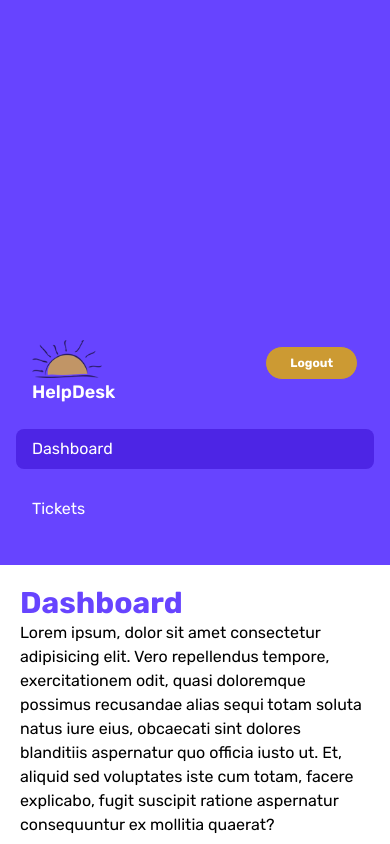
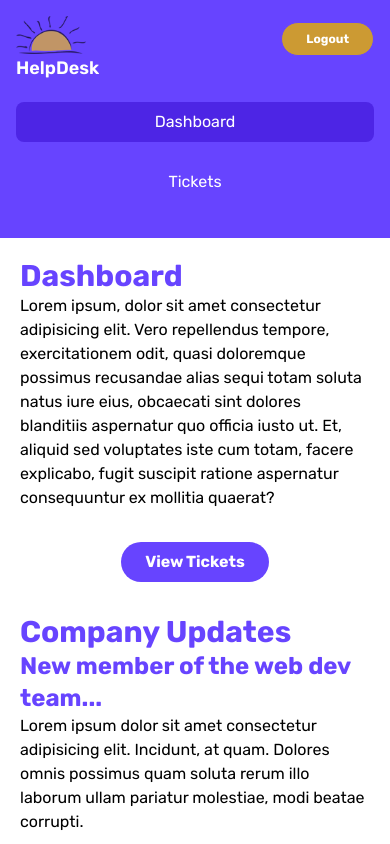
Before and after one commit to emoudy/helpdesk, a Next.js app: page / in a window 390 px wide. Shown: the top 844 px of the page. Built offline with nearby package versions, Linux system fonts and the light colour scheme; no server answers.

Commit message:
CSS for mobile view

```diff
--- a/app/(dashboard)/components/navbar/LogoutButton.tsx
+++ b/app/(dashboard)/components/navbar/LogoutButton.tsx
@@ -18,7 +18,7 @@ export default function LogoutButton() {
   };
 
   return (
-    <button className="small-btn btn-primary_alt navbar-logout mb-5" onClick={handleLogout}>
+    <button className="small-btn btn-primary_alt mb-5 md:mt-auto" onClick={handleLogout}>
       Logout
     </button>
   );
--- a/app/(dashboard)/components/navbar/NavBar.tsx
+++ b/app/(dashboard)/components/navbar/NavBar.tsx
@@ -7,15 +7,10 @@ interface NavBarProps {
   user: { email: string };
 }
 
+
 export default function NavBar({ user }: NavBarProps) {
-  return (
-    <>
-      {/* DESKTOP */}
-      <nav
-        className="navbar collapse md:visible flex h-full flex-col text-white"
-        aria-label="Main navigation"
-      >
-        <div className="navbar-top flex flex-col items-center border-b-2 border-white">
+  const LogoSection = () =>
+    <div className="text-center md:text-left">
       <Image
         src={picture}
         alt="HelpDesk logo"
@@ -23,39 +18,38 @@ export default function NavBar({ user }: NavBarProps) {
         quality={100}
         placeholder="blur"
       />
-          <h3 className="navbar-title mb-4 mt-2 font-semibold text-inherit">
+      <h3 className="md:mb-4 md:mt-2 font-semibold text-inherit">
         HelpDesk
       </h3>
-          <small className="mb-4">{user ? user.email : 'null'}</small>
+    </div>;
+
+  const DesktopChildren = () =>
+    <div className="flex flex-col h-full">
+      <div className="flex flex-col items-center justify-between border-b-2 border-white">
+        <LogoSection />
+        <small className="pb-4">{user ? user.email : 'null'}</small>
       </div>
       <NavBarLinkList />
       <LogoutButton />
-      </nav>
+    </div>;
 
-      {/* MOBILE */}
-      <nav
-        className="navbar md:hidden text-white mt-5"
-        aria-label="Main navigation"
-      >
-        <div className="navbar-top relative flex items-center justify-center py-4 mb-5">
-          <div className='absolute left-4'>
-            <Image
-              src={picture}
-              alt="HelpDesk logo"
-              width={70}
-              quality={100}
-              placeholder="blur"
-            />
-            <h3 className="navbar-title text-center font-semibold text-inherit">
-              HelpDesk
-            </h3>
-          </div>
-          <div className="absolute right-4">
+  const MobileChildren = () =>
+    <>
+      <div className="flex justify-between items-center">
+        <LogoSection />
         <LogoutButton />
       </div>
+      <NavBarLinkList />
+    </>;
+
+  return (
+    <nav className="h-full text-white" aria-label="Main navigation">
+      <div className="hidden md:block h-full">
+        <DesktopChildren />
       </div>
-        <NavBarLinkList />
+      <div className='md:hidden'>
+        <MobileChildren />
+      </div>
     </nav>
-    </>
   );
 }
--- a/app/(dashboard)/components/navbar/NavBarLinkList.tsx
+++ b/app/(dashboard)/components/navbar/NavBarLinkList.tsx
@@ -13,7 +13,7 @@ export default function NavBarLinkList() {
     linkRoutes.find(link => pathname.includes(link)) || dashboardLink;
 
   return (
-    <div className="navbar-middle md:mt-10 grow">
+    <div className="grow text-center md:text-left md:mt-5">
       <NavBarLink
         linkName="Dashboard"
         isActive={activeLink === dashboardLink}
--- a/app/(dashboard)/tickets/page.tsx
+++ b/app/(dashboard)/tickets/page.tsx
@@ -14,13 +14,11 @@ export const metadata = {
 export default function Tickets() {
   return (
     <>
-      <nav className="ticket-list-header mb-10 flex justify-between">
+      <nav className="ticket-list-header mb-10 md:flex md:justify-between">
         <h1 className="whitespace-nowrap">Ticket List</h1>
         <Link href="/tickets/create">
-          <button className="medium-btn btn-primary">
-            {/* The span elements are used to style the text differently on different screen sizes */}
-            <span className="block md:inline">Create</span>{' '}
-            <span className="block md:inline">Ticket</span>
+          <button className="medium-btn btn-primary my-5 md:my-0">
+            Create Ticket
           </button>
         </Link>
       </nav>
```
Lines whose indentation alone changed are shown as unchanged.
